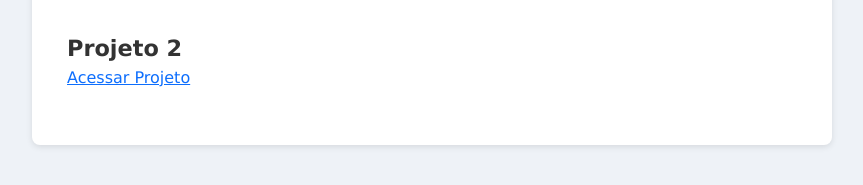
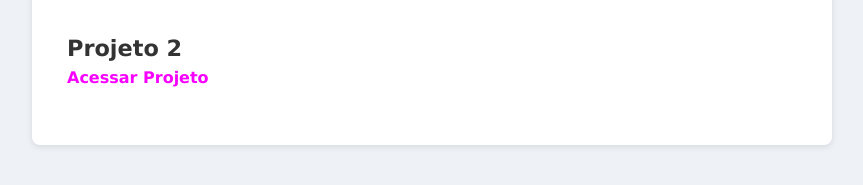
Before and after one commit to vitoriaif/proweb, a plain HTML site: page index.html in a window 1280 px wide. Shown: the part 261-446 px from the top of the page, without its empty margins (208-1071 px from the left). Drawn offline with nearby package versions, Linux system fonts and the light colour scheme.

Commit message:
Corrigindo links e estilo na página de projetos

```diff
--- a/index.html
+++ b/index.html
@@ -70,7 +70,7 @@
     <div class="project-item">
         <div class="project-title">Projeto 2</div>
 
-        <a href= "https://cadweb-zeta.vercel.app/" target="_blank">Acessar Projeto</a>
+        <a href= "https://cadweb-zeta.vercel.app/" class="project-link" target="_blank">Acessar Projeto</a>
     </div>
 
 
```
